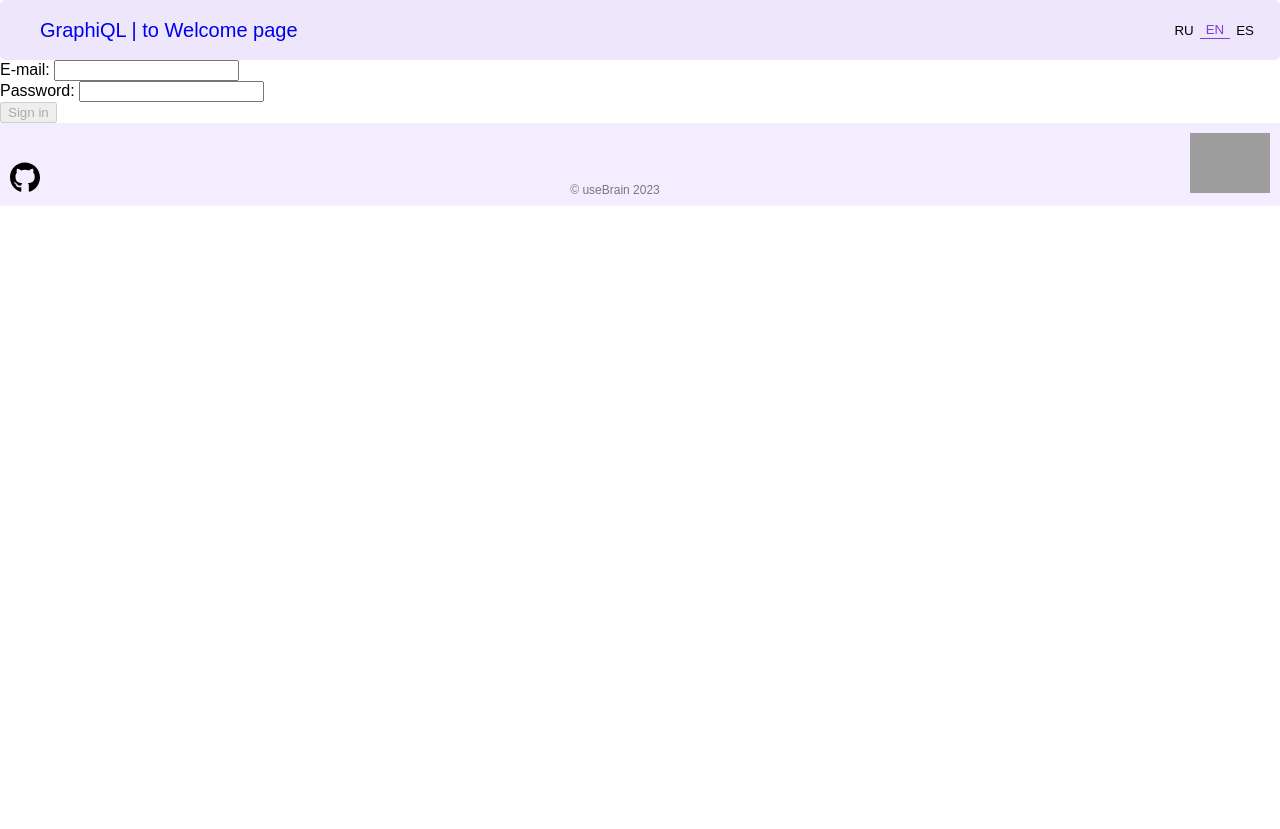
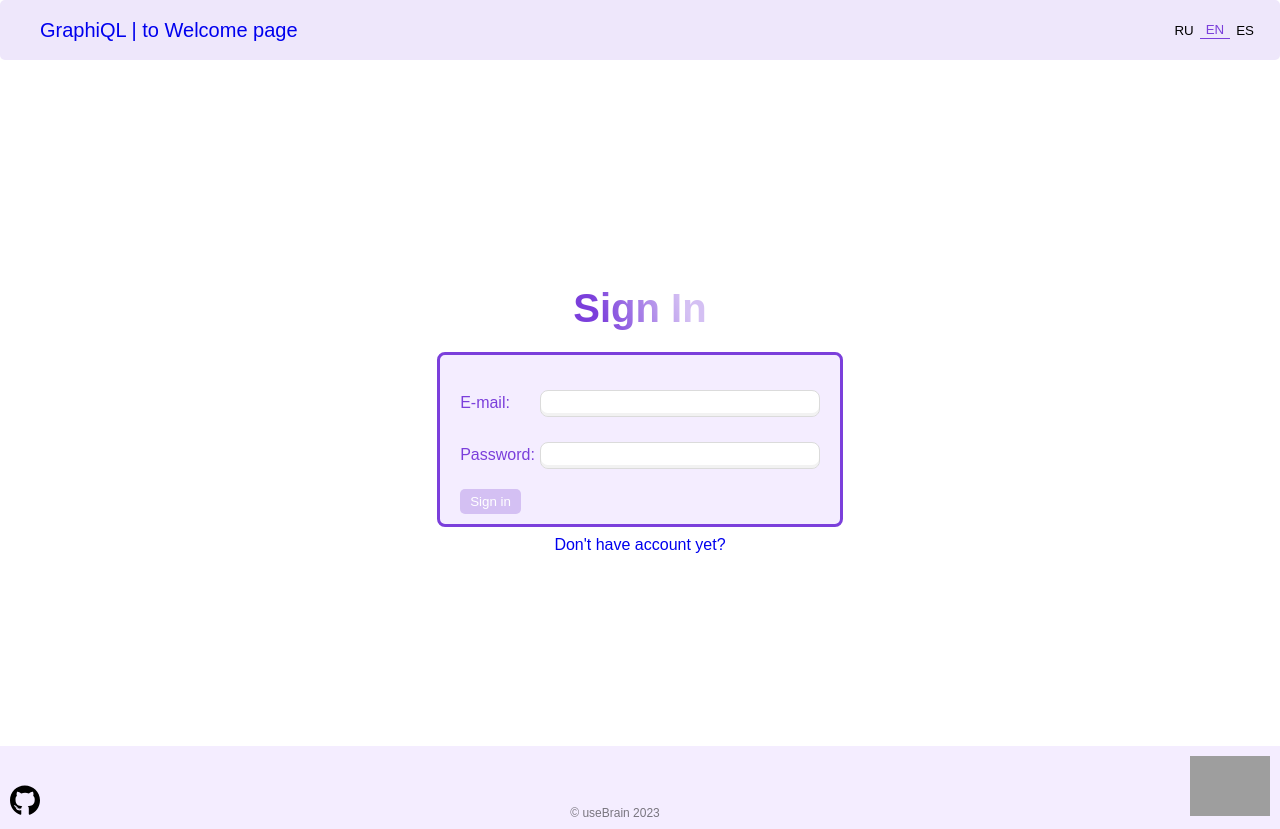
Before and after one commit to anastakozz/graphiql-app, a React (Vite) app: page /sign-in in a window 1280 px wide. Before the commit the page ends 800 px from the top, so only its background shows below. Built offline with nearby package versions, Linux system fonts and the light colour scheme; no server answers; grey boxes are pictures that could not be loaded.

Commit message:
feat/implement sign in page

```diff
--- a/src/components/AuthInputs/Email.tsx
+++ b/src/components/AuthInputs/Email.tsx
@@ -16,14 +16,21 @@ export default function Email({ register, error, setValue }: InputProps) {
 
   return (
     <div>
-      <div>{currentError}</div>
-      <label htmlFor="email">{labelName}</label>
+      <div className="error-message">
+        {currentError ? '⚠' : ''} {currentError}
+      </div>
+      <div className="input-row">
+        <label htmlFor="email" className="label">
+          {labelName}
+        </label>
         <input
+          className="input"
           {...register('email')}
           type="email"
           id="email"
           onChange={(e) => setValue('email', e.target.value, { shouldValidate: true })}
         />
       </div>
+    </div>
   );
 }
--- a/src/components/AuthInputs/Password.tsx
+++ b/src/components/AuthInputs/Password.tsx
@@ -15,15 +15,22 @@ export default function Password({ register, error, setValue }: InputProps) {
   }, [localData, error]);
 
   return (
-    <div>
-      <div>{currentError}</div>
-      <label htmlFor="password">{labelName}</label>
+    <div className="input-field">
+      <div className="error-message">
+        {currentError ? '⚠' : ''} {currentError}
+      </div>
+      <div className="input-row">
+        <label htmlFor="password" className="label">
+          {labelName}
+        </label>
         <input
+          className="input"
           {...register('password')}
           type="password"
           id="password"
           onChange={(e) => setValue('password', e.target.value, { shouldValidate: true })}
         />
       </div>
+    </div>
   );
 }
--- a/src/lib/commonTypes/interfaces.ts
+++ b/src/lib/commonTypes/interfaces.ts
@@ -17,6 +17,7 @@ export interface LocalizationData {
     headers: string;
     docs: string;
   };
+  signInPage: pageData;
   authorization: {
     signIn: string;
     signUp: string;
--- a/src/localization/en.json
+++ b/src/localization/en.json
@@ -31,6 +31,9 @@
     "welcomePage": "GraphiQL | to Welcome page",
     "signOut": "Sign Out"
   },
+  "signInPage": {
+    "signInTitle": "Sign In"
+  },
   "authorization": {
     "signIn": "Sign in",
     "signUp": "Sign up",
--- a/src/localization/es.json
+++ b/src/localization/es.json
@@ -31,6 +31,9 @@
     "welcomePage": "GraphiQL | a la Página de bienvenida",
     "signOut": "Desconectar"
   },
+  "signInPage": {
+    "signInTitle": "Iniciar sesión"
+  },
   "authorization": {
     "signIn": "Iniciar sesión",
     "signUp": "Regístrate ahora",
--- a/src/localization/ru.json
+++ b/src/localization/ru.json
@@ -31,6 +31,9 @@
     "welcomePage": "GraphiQL | на Начальную страницу",
     "signOut": "Выход"
   },
+  "signInPage": {
+    "signInTitle": "Войти в аккаунт"
+  },
   "authorization": {
     "signIn": "Войти",
     "signUp": "Зарегистрироваться",
--- a/src/pages/SignInPage.tsx
+++ b/src/pages/SignInPage.tsx
@@ -1,15 +1,25 @@
-import { Email, Password } from '../components';
+import { Button, Email, Password } from '../components';
 import { SubmitHandler, useForm } from 'react-hook-form';
 import { yupResolver } from '@hookform/resolvers/yup';
 import { validationSchema, auth, userContext } from '../lib';
-import { InputData } from '../lib/commonTypes/interfaces';
-import { useContext } from 'react';
+import { InputData, pageData } from '../lib/commonTypes/interfaces';
+import { useContext, useEffect, useState } from 'react';
 import { signInWithEmailAndPassword } from 'firebase/auth';
-import { useNavigate } from 'react-router-dom';
+import { Link, useNavigate } from 'react-router-dom';
 
 export default function SignInPage() {
+  const { localData } = useContext(userContext);
+  const [data, setData] = useState<pageData | null>(null);
+
+  useEffect(() => {
+    if (localData) {
+      const data = localData['signInPage'];
+      setData(data);
+    }
+  }, [localData]);
+
   const navigate = useNavigate();
-  const { localData } = useContext(userContext);
+
   const {
     register,
     setValue,
@@ -33,14 +43,22 @@ export default function SignInPage() {
   };
 
   return (
-    <>
-      <form onSubmit={handleSubmit(onSubmit)} noValidate={true}>
-        <Email register={register} error={errors.email?.message} setValue={setValue} />
-        <Password register={register} error={errors.password?.message} setValue={setValue} />
-        <button type="submit" disabled={!isValid || isDirty}>
-          {localData && localData.authorization.signIn}
-        </button>
-      </form>
-    </>
+    data && (
+      <div className="container main-inner">
+        <h1 className="main-title title-spacer text-center">{data.signInTitle}</h1>
+        <div className="sign-container">
+          <form onSubmit={handleSubmit(onSubmit)} noValidate={true}>
+            <Email register={register} error={errors.email?.message} setValue={setValue} />
+            <Password register={register} error={errors.password?.message} setValue={setValue} />
+            <Button type="submit" disabled={!isValid || isDirty} className="button-top-spacer ">
+              {localData && localData.authorization.signIn}
+            </Button>
+          </form>
+        </div>
+        <Link to="/sign-up" className="link-to-registration">
+          <p>Don&apos;t have account yet?</p>
+        </Link>
+      </div>
+    )
   );
 }
--- a/src/sass/components/_button.scss
+++ b/src/sass/components/_button.scss
@@ -34,3 +34,7 @@
 .button-link_active {
   background: $base-background-light;
 }
+
+.button-top-spacer {
+  margin-top: 20px;
+}
--- a/src/sass/main.scss
+++ b/src/sass/main.scss
@@ -20,6 +20,5 @@
 @import 'pages/error-page';
 @import 'pages/main-page';
 @import 'pages/not-found-page';
-@import 'pages/sign-in-page';
-@import 'pages/sign-up-page';
+@import 'pages/sign-in-up-page';
 @import 'pages/welcome-page';
--- /dev/null
+++ b/src/sass/pages/_sign-in-up-page.scss
@@ -0,0 +1,52 @@
+.main-inner {
+  @include flex-colum();
+  position: relative;
+  height: calc(100vh - 114px);
+}
+
+.title-spacer {
+  margin-bottom: 20px;
+  line-height: 120%;
+}
+
+.sign-container {
+  @include flex-colum(center, center);
+  padding: 10px 20px;
+  background: $base-background-light;
+  border-radius: 8px;
+  border: 3px solid $base-color;
+}
+
+.error-message {
+  color: rgb(207, 38, 123);
+  margin: 5px 0;
+  font-size: 12px;
+  height: 15px;
+}
+
+.label {
+  margin-right: 5px;
+  color: $base-color;
+}
+.input-row {
+  @include flex-row(center, space-between);
+  width: 100%;
+}
+.input {
+  width: 280px;
+  padding: 5px;
+  border-radius: 8px;
+  border: 1px solid #dbdbdb;
+  caret-color: #dbdbdb;
+  outline: none;
+  box-shadow: inset 0 -3px 0 rgba(0, 0, 0, 0.05);
+}
+.link-to-registration {
+  margin-top: 10px;
+
+  text-decoration: none;
+  transition: 300ms;
+  &:hover {
+    color: $base-color;
+  }
+}
```
Also changed, not shown: src/sass/pages/_sign-in-page.scss (deleted). Lines whose indentation alone changed are shown as unchanged.
